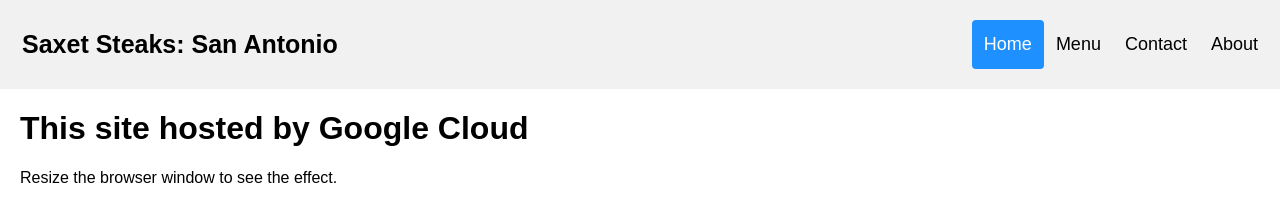
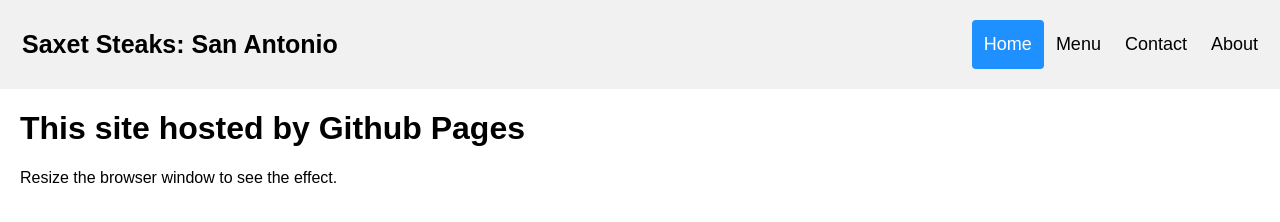
Before and after one commit to gowxyzr/gowxyzr.github.io, a plain HTML site: page index.html in a window 1280 px wide. Drawn offline with Linux system fonts and the light colour scheme.

Commit message:
Update index.html

```diff
--- a/index.html
+++ b/index.html
@@ -72,7 +72,7 @@
 </div>
 
 <div style="padding-left:20px">
-  <h1>This site hosted by Google Cloud</h1>
+  <h1>This site hosted by Github Pages</h1>
   <p>Resize the browser window to see the effect.</p>
 </div>
 
```
